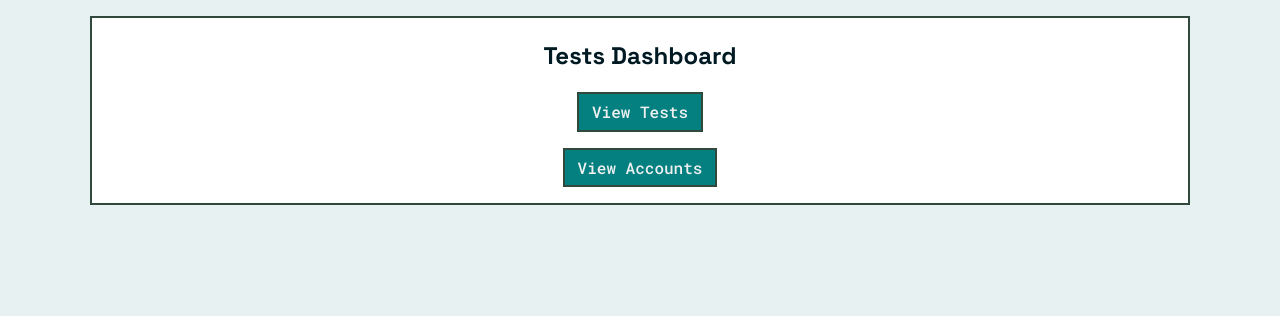
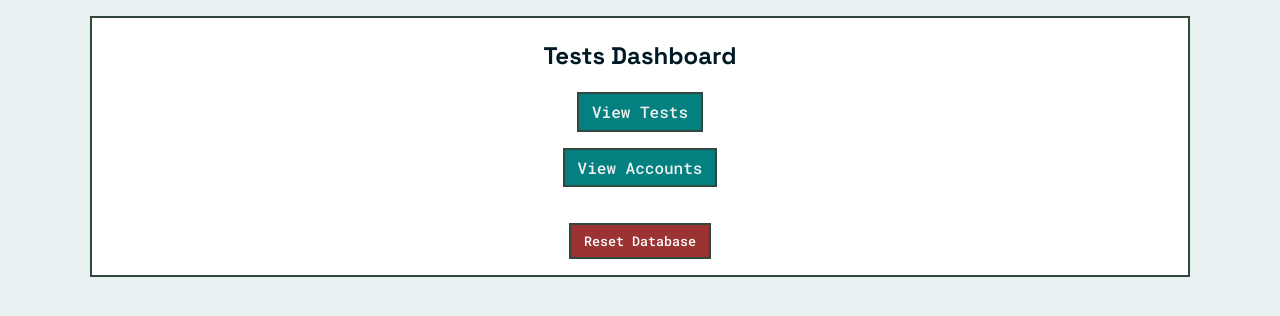
Before and after one commit to calebzroberts/CSET-160-Final-Mike-Caleb, a Flask app: page / in a window 1280 px wide. Shown: the part 91-407 px from the top of the page. Run offline with Flask 3, Linux system fonts and the light colour scheme.

Commit message:
Added reset-db button

```diff
--- a/main.py
+++ b/main.py
@@ -610,5 +610,17 @@ def update_grade(test_id, student_id):
 
     return redirect(url_for('responses', test_id=test_id))
 
+
+@app.route('/reset-db', methods=['POST'])
+def reset_db():
+    with engine.connect() as conn:
+        # Drop the database
+        conn.execute(text("DROP DATABASE IF EXISTS testapp"))
+        conn.commit()
+        flash('Database reset successfully. Please restart server to reinitialize.', 'success')
+
+    return redirect(url_for('index'))
+
+
 if __name__ == '__main__':
     app.run(debug=True)
--- a/templates/index.html
+++ b/templates/index.html
@@ -6,5 +6,8 @@
     <a href="/tests" class="btn btn-secondary">View Tests</a>
     <a href="/accounts" class="btn btn-secondary">View Accounts</a>
 
+    <form method="POST" action="{{ url_for('reset_db') }}" style="margin-top: 20px;">
+        <button type="submit" class="btn btn-danger">Reset Database</button>
+    </form>
 </section>
 {% endblock %}
```
